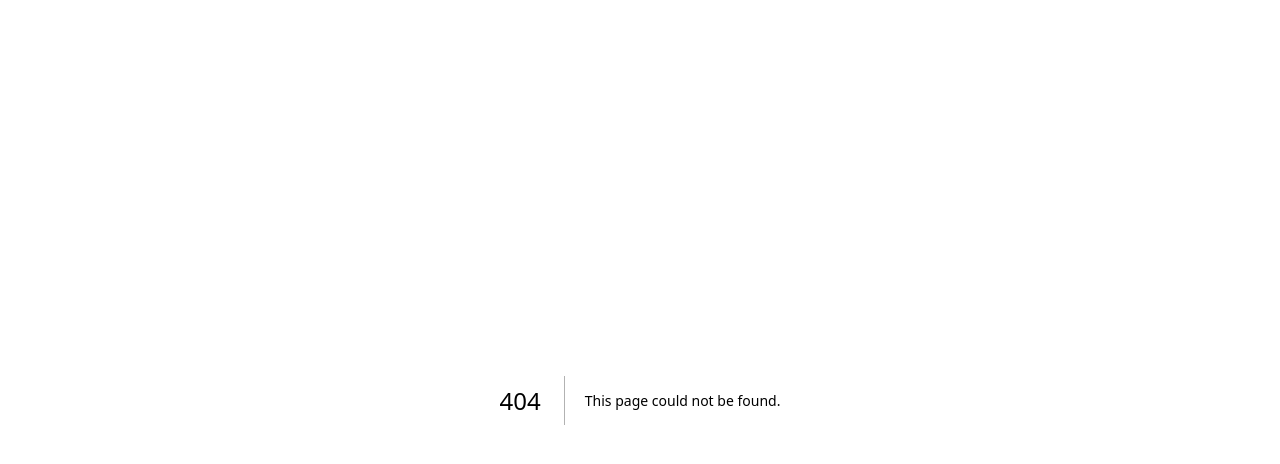
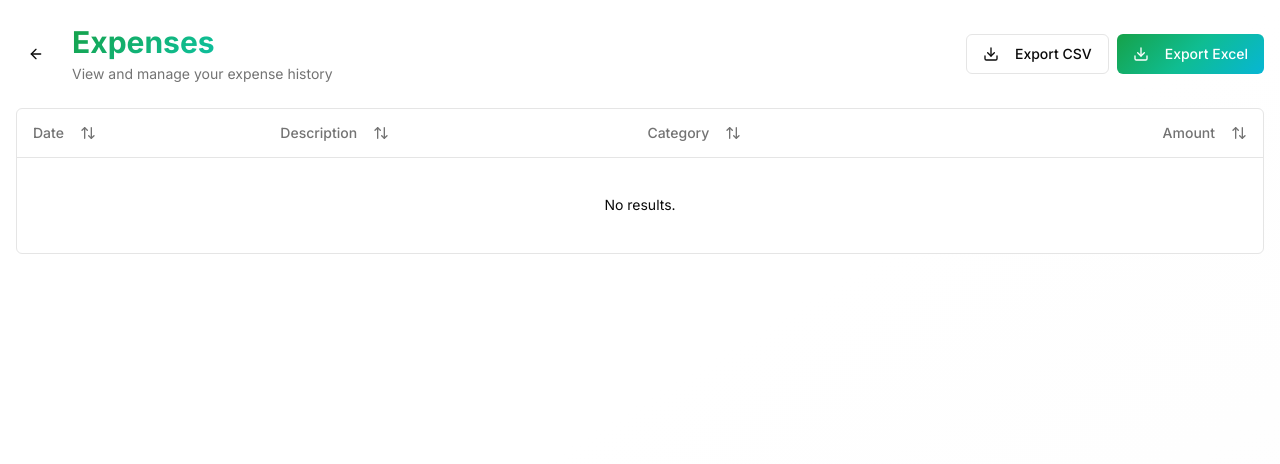
Before and after one commit to Lexpeee/ftracker-new, a Next.js app: page /expenses in a window 1280 px wide. Before the commit this address had no page. Shown: the top 464 px of the page. Built offline with nearby package versions, Linux system fonts and the light colour scheme.

Commit message:
feat: add expenses page

```diff
--- a/app/ClientPage.tsx
+++ b/app/ClientPage.tsx
@@ -1,7 +1,8 @@
 "use client";
 
+import Link from "next/link";
 import { useState, useEffect } from "react";
-import { Plus } from "lucide-react";
+import { Plus, List } from "lucide-react";
 import { ThemeToggle } from "@/components/theme-toggle";
 import { DateSelector } from "@/components/date-selector";
 import { ExpenseList } from "@/components/expense-list";
@@ -110,6 +111,12 @@ export default function ClientPage() {
               <Plus className="h-4 w-4" />
               Add Expense
             </Button>
+            <Link href="/expenses">
+              <Button variant="outline" size="sm" className="gap-2">
+                <List className="h-4 w-4" />
+                View All
+              </Button>
+            </Link>
           </div>
 
           <ExpenseList
--- /dev/null
+++ b/app/expenses/ClientPage.tsx
@@ -0,0 +1,210 @@
+"use client";
+
+import { useState, useEffect } from "react";
+import * as XLSX from "xlsx";
+import { ArrowUpDown, Download, ArrowLeft } from "lucide-react";
+import Link from "next/link";
+import { Button } from "@/components/ui/button";
+import { Expense } from "@/lib/types";
+import { getExpenses } from "@/lib/storage";
+import { format } from "date-fns";
+import { cn } from "@/lib/utils";
+
+type SortKey = keyof Expense;
+type SortDirection = "asc" | "desc";
+
+interface SortConfig {
+  key: SortKey;
+  direction: SortDirection;
+}
+
+export default function ClientPage() {
+  const [data, setData] = useState<Expense[]>([]);
+  const [sortConfig, setSortConfig] = useState<SortConfig>({
+    key: "date",
+    direction: "desc",
+  });
+
+  useEffect(() => {
+    // Initial load
+    const expenses = getExpenses();
+    setData(sortData(expenses, "date", "desc"));
+  }, []);
+
+  const sortData = (
+    items: Expense[],
+    key: SortKey,
+    direction: SortDirection
+  ): Expense[] => {
+    return [...items].sort((a, b) => {
+      if (a[key] < b[key]) {
+        return direction === "asc" ? -1 : 1;
+      }
+      if (a[key] > b[key]) {
+        return direction === "asc" ? 1 : -1;
+      }
+      return 0;
+    });
+  };
+
+  const handleSort = (key: SortKey) => {
+    let direction: SortDirection = "asc";
+    if (sortConfig.key === key && sortConfig.direction === "asc") {
+      direction = "desc";
+    }
+    setSortConfig({ key, direction });
+    setData(sortData(data, key, direction));
+  };
+
+  const exportToExcel = () => {
+    const worksheet = XLSX.utils.json_to_sheet(
+      data.map((item) => ({
+        Date: format(new Date(item.date), "yyyy-MM-dd"),
+        Description: item.description,
+        Category: item.category,
+        Amount: item.amount,
+      }))
+    );
+    const workbook = XLSX.utils.book_new();
+    XLSX.utils.book_append_sheet(workbook, worksheet, "Expenses");
+    XLSX.writeFile(workbook, "expenses.xlsx");
+  };
+
+  const exportToCSV = () => {
+    const worksheet = XLSX.utils.json_to_sheet(
+      data.map((item) => ({
+        Date: format(new Date(item.date), "yyyy-MM-dd"),
+        Description: item.description,
+        Category: item.category,
+        Amount: item.amount,
+      }))
+    );
+    const csv = XLSX.utils.sheet_to_csv(worksheet);
+    const blob = new Blob([csv], { type: "text/csv;charset=utf-8;" });
+    const link = document.createElement("a");
+    if (link.download !== undefined) {
+      const url = URL.createObjectURL(blob);
+      link.setAttribute("href", url);
+      link.setAttribute("download", "expenses.csv");
+      link.style.visibility = "hidden";
+      document.body.appendChild(link);
+      link.click();
+      document.body.removeChild(link);
+    }
+  };
+
+  return (
+    <main className="min-h-screen bg-gradient-to-br from-background via-background to-muted/20">
+      <div className="container mx-auto px-4 py-6 space-y-6">
+        <div className="flex items-center justify-between">
+          <div className="flex items-center gap-4">
+            <Link href="/">
+              <Button variant="ghost" size="icon">
+                <ArrowLeft className="h-4 w-4" />
+              </Button>
+            </Link>
+            <div>
+              <h1 className="text-3xl font-bold text-gradient">Expenses</h1>
+              <p className="text-sm text-muted-foreground mt-1">
+                View and manage your expense history
+              </p>
+            </div>
+          </div>
+          <div className="flex gap-2">
+            <Button variant="outline" onClick={exportToCSV}>
+              <Download className="mr-2 h-4 w-4" />
+              Export CSV
+            </Button>
+            <Button variant="gradient" onClick={exportToExcel}>
+              <Download className="mr-2 h-4 w-4" />
+              Export Excel
+            </Button>
+          </div>
+        </div>
+
+        <div className="rounded-md border bg-card">
+          <div className="relative w-full overflow-auto">
+            <table className="w-full caption-bottom text-sm">
+              <thead className="[&_tr]:border-b">
+                <tr className="border-b transition-colors hover:bg-muted/50 data-[state=selected]:bg-muted">
+                  <th className="h-12 px-4 text-left align-middle font-medium text-muted-foreground [&:has([role=checkbox])]:pr-0">
+                    <Button
+                      variant="ghost"
+                      onClick={() => handleSort("date")}
+                      className="hover:bg-transparent px-0 font-medium text-muted-foreground"
+                    >
+                      Date
+                      <ArrowUpDown className="ml-2 h-4 w-4" />
+                    </Button>
+                  </th>
+                  <th className="h-12 px-4 text-left align-middle font-medium text-muted-foreground [&:has([role=checkbox])]:pr-0">
+                    <Button
+                      variant="ghost"
+                      onClick={() => handleSort("description")}
+                      className="hover:bg-transparent px-0 font-medium text-muted-foreground"
+                    >
+                      Description
+                      <ArrowUpDown className="ml-2 h-4 w-4" />
+                    </Button>
+                  </th>
+                  <th className="h-12 px-4 text-left align-middle font-medium text-muted-foreground [&:has([role=checkbox])]:pr-0">
+                    <Button
+                      variant="ghost"
+                      onClick={() => handleSort("category")}
+                      className="hover:bg-transparent px-0 font-medium text-muted-foreground"
+                    >
+                      Category
+                      <ArrowUpDown className="ml-2 h-4 w-4" />
+                    </Button>
+                  </th>
+                  <th className="h-12 px-4 text-right align-middle font-medium text-muted-foreground [&:has([role=checkbox])]:pr-0">
+                    <Button
+                      variant="ghost"
+                      onClick={() => handleSort("amount")}
+                      className="hover:bg-transparent px-0 font-medium text-muted-foreground ml-auto"
+                    >
+                      Amount
+                      <ArrowUpDown className="ml-2 h-4 w-4" />
+                    </Button>
+                  </th>
+                </tr>
+              </thead>
+              <tbody className="[&_tr:last-child]:border-0">
+                {data.length > 0 ? (
+                  data.map((item) => (
+                    <tr
+                      key={item.id}
+                      className="border-b transition-colors hover:bg-muted/50 data-[state=selected]:bg-muted"
+                    >
+                      <td className="p-4 align-middle [&:has([role=checkbox])]:pr-0">
+                        {format(new Date(item.date), "PPP")}
+                      </td>
+                      <td className="p-4 align-middle [&:has([role=checkbox])]:pr-0">
+                        {item.description}
+                      </td>
+                      <td className="p-4 align-middle [&:has([role=checkbox])]:pr-0 capitalize">
+                        {item.category.replace("-", " ")}
+                      </td>
+                      <td className="p-4 align-middle [&:has([role=checkbox])]:pr-0 text-right font-medium">
+                        {new Intl.NumberFormat("en-PH", {
+                          style: "currency",
+                          currency: "PHP",
+                        }).format(item.amount)}
+                      </td>
+                    </tr>
+                  ))
+                ) : (
+                  <tr>
+                    <td colSpan={4} className="h-24 text-center">
+                      No results.
+                    </td>
+                  </tr>
+                )}
+              </tbody>
+            </table>
+          </div>
+        </div>
+      </div>
+    </main>
+  );
+}
--- /dev/null
+++ b/app/expenses/page.tsx
@@ -0,0 +1,5 @@
+import ClientPage from "./ClientPage";
+
+export default function ExpensesPage() {
+  return <ClientPage />;
+}
--- a/components/expense-form.tsx
+++ b/components/expense-form.tsx
@@ -1,6 +1,9 @@
 "use client";
 
-import { useState, useEffect, FormEvent } from "react";
+import { useEffect } from "react";
+import { useForm, Controller } from "react-hook-form";
+import { zodResolver } from "@hookform/resolvers/zod";
+import * as z from "zod";
 import { Expense, CATEGORIES } from "@/lib/types";
 import { Button } from "@/components/ui/button";
 import { Input } from "@/components/ui/input";
@@ -12,8 +15,23 @@ import {
   DialogFooter,
   DialogHeader,
   DialogTitle,
+  DialogTrigger,
 } from "@/components/ui/dialog";
 import { getCategoryIcon } from "@/lib/utils";
+
+const formSchema = z.object({
+  amount: z
+    .string()
+    .min(1, "Amount is required")
+    .refine(
+      (val) => !isNaN(parseFloat(val)) && parseFloat(val) > 0,
+      "Amount must be greater than 0"
+    ),
+  category: z.string().min(1, "Category is required"),
+  description: z.string().optional(),
+});
+
+type FormData = z.infer<typeof formSchema>;
 
 interface ExpenseFormProps {
   open: boolean;
@@ -30,41 +48,47 @@ export function ExpenseForm({
   initialData,
   selectedDate,
 }: ExpenseFormProps) {
-  const [amount, setAmount] = useState(initialData?.amount.toString() || "");
-  const [category, setCategory] = useState(initialData?.category || "Food");
-  const [description, setDescription] = useState(initialData?.description || "");
+  const {
+    control,
+    handleSubmit,
+    reset,
+    setValue,
+    formState: { errors },
+  } = useForm<FormData>({
+    resolver: zodResolver(formSchema),
+    defaultValues: {
+      amount: initialData?.amount.toString() || "",
+      category: initialData?.category || "Food",
+      description: initialData?.description || "",
+    },
+  });
 
   useEffect(() => {
+    if (open) {
       if (initialData) {
-      setAmount(initialData.amount.toString());
-      setCategory(initialData.category);
-      setDescription(initialData.description);
+        setValue("amount", initialData.amount.toString());
+        setValue("category", initialData.category);
+        setValue("description", initialData.description);
       } else {
-      setAmount("");
-      setCategory("Food");
-      setDescription("");
+        reset({
+          amount: "",
+          category: "Food",
+          description: "",
+        });
       }
-  }, [initialData, open]);
+    }
+  }, [initialData, open, reset, setValue]);
 
-  const handleSubmit = (e: FormEvent) => {
-    e.preventDefault();
-
-    const amountNum = parseFloat(amount);
-    if (isNaN(amountNum) || amountNum <= 0) {
-      alert("Please enter a valid amount");
-      return;
-    }
-
+  const onFormSubmit = (data: FormData) => {
     onSubmit({
-      amount: amountNum,
-      category,
-      description,
+      amount: parseFloat(data.amount),
+      category: data.category,
+      description: data.description || "",
       date: selectedDate.toISOString(),
     });
 
-    setAmount("");
-    setCategory("Food");
-    setDescription("");
+    // Reset handled by effect when reopening, but good to reset on success too if needed
+    // However, onOpenChange(false) will hide it, and next open will reset.
     onOpenChange(false);
   };
 
@@ -82,30 +106,42 @@ export function ExpenseForm({
           </DialogDescription>
         </DialogHeader>
 
-        <form onSubmit={handleSubmit} className="space-y-4">
+        <form onSubmit={handleSubmit(onFormSubmit)} className="space-y-4">
           <div className="space-y-2">
             <Label htmlFor="amount">Amount (₱)</Label>
+            <Controller
+              name="amount"
+              control={control}
+              render={({ field }) => (
                 <Input
+                  {...field}
                   id="amount"
                   type="number"
                   step="0.01"
                   placeholder="0.00"
-              value={amount}
-              onChange={(e) => setAmount(e.target.value)}
-              required
                 />
+              )}
+            />
+            {errors.amount && (
+              <p className="text-sm text-destructive">{errors.amount.message}</p>
+            )}
           </div>
 
           <div className="space-y-2">
             <Label>Category</Label>
             <div className="grid grid-cols-4 gap-2">
+              <Controller
+                name="category"
+                control={control}
+                render={({ field }) => (
+                  <>
                     {CATEGORIES.map((cat) => (
                       <button
                         key={cat}
                         type="button"
-                  onClick={() => setCategory(cat)}
+                        onClick={() => field.onChange(cat)}
                         className={`p-3 rounded-lg border-2 transition-all duration-200 flex flex-col items-center gap-1 ${
-                    category === cat
+                          field.value === cat
                             ? "border-primary bg-primary/10"
                             : "border-border hover:border-primary/50"
                         }`}
@@ -114,22 +150,34 @@ export function ExpenseForm({
                         <span className="text-xs font-medium">{cat}</span>
                       </button>
                     ))}
+                  </>
+                )}
+              />
             </div>
           </div>
 
           <div className="space-y-2">
             <Label htmlFor="description">Description (Optional)</Label>
+            <Controller
+              name="description"
+              control={control}
+              render={({ field }) => (
                 <Input
+                  {...field}
                   id="description"
                   type="text"
                   placeholder="e.g., Lunch at restaurant"
-              value={description}
-              onChange={(e) => setDescription(e.target.value)}
+                />
+              )}
             />
           </div>
 
           <DialogFooter>
-            <Button type="button" variant="outline" onClick={() => onOpenChange(false)}>
+            <Button
+              type="button"
+              variant="outline"
+              onClick={() => onOpenChange(false)}
+            >
               Cancel
             </Button>
             <Button type="submit" variant="gradient">
```
Also changed, not shown: package.json (+17 -13 lines), 1 other file (tests, documents, lock files or other folders). Lines whose indentation alone changed are shown as unchanged.
